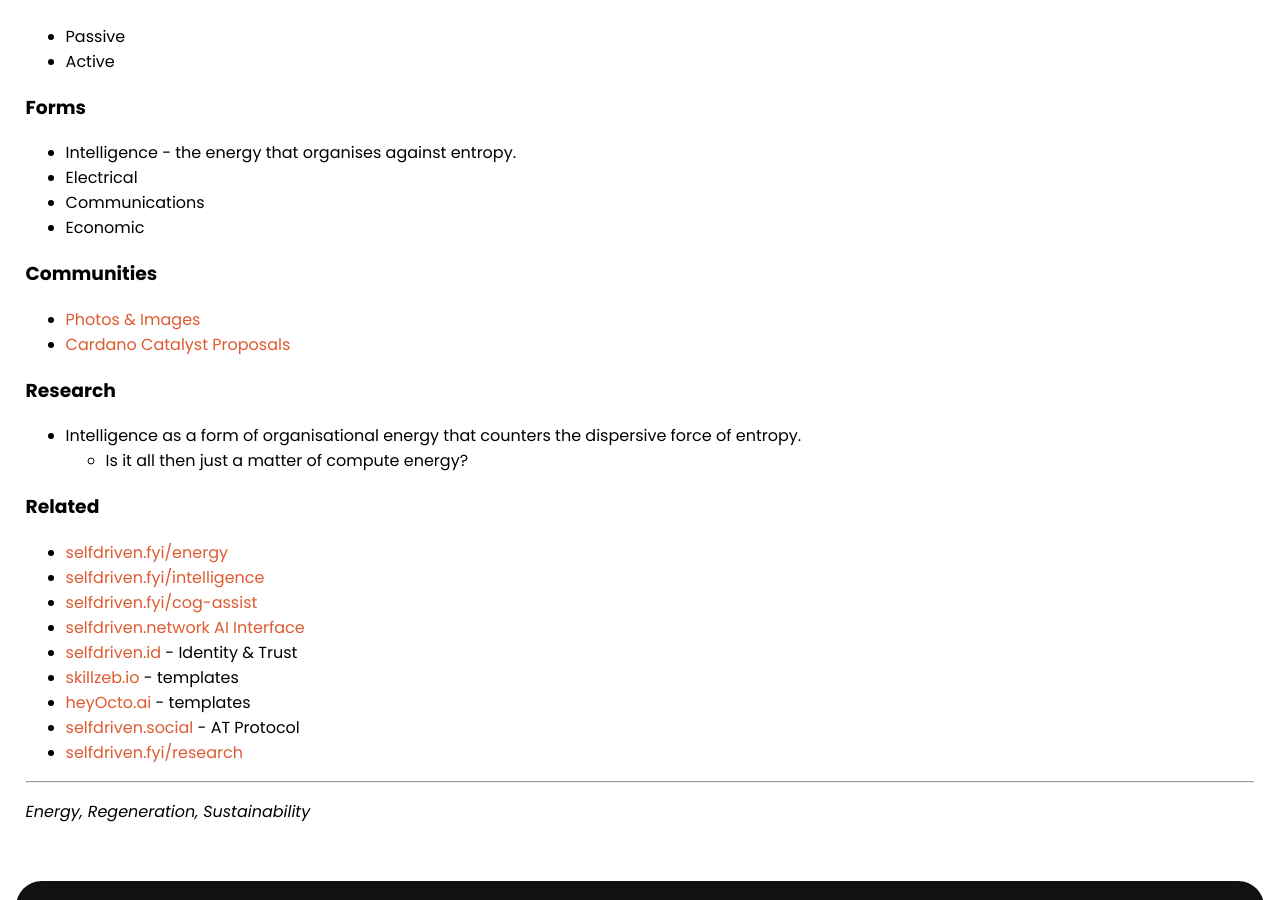
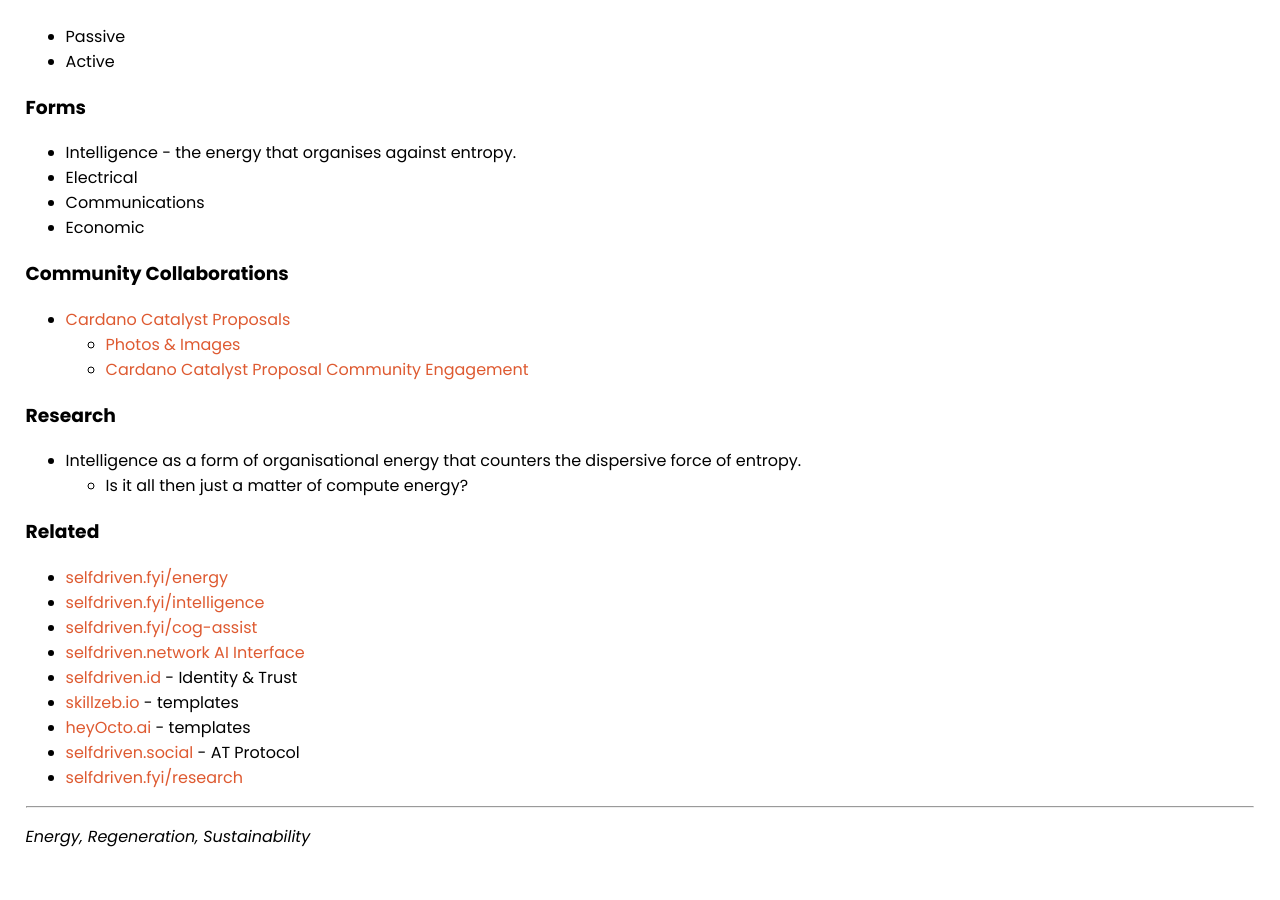
Before and after one commit to selfdriven-engagement/selfdriven-energy, a Jekyll site: the page built from docs/index.md, in a window 1280 px wide and 900 px high, scrolled down 334 px. Built offline with Jekyll 4.4.1, drawn with Linux system fonts in a browser that asks for light colours.

Commit message:
Community Engagement

```diff
--- a/docs/index.md
+++ b/docs/index.md
@@ -21,9 +21,11 @@ title: Home
 - Communications
 - Economic
 
-### Communities
-- [Photos & Images](https://github.com/selfdriven-foundation/selfdriven-energy/tree/main/communities/images)
+### Community Collaborations
 - [Cardano Catalyst Proposals](/cardano-catalyst/)
+    - [Photos & Images](https://github.com/selfdriven-foundation/selfdriven-energy/tree/main/communities/images)
+    - [Cardano Catalyst Proposal Community Engagement](/cardano-catalyst-community-engagement/)
+
 
 ### Research
 - Intelligence as a form of organisational energy that counters the dispersive force of entropy.
```
Also changed, not shown: docs/pages/cardano-catalyst-community-engagement.md (+4 -0 lines).
